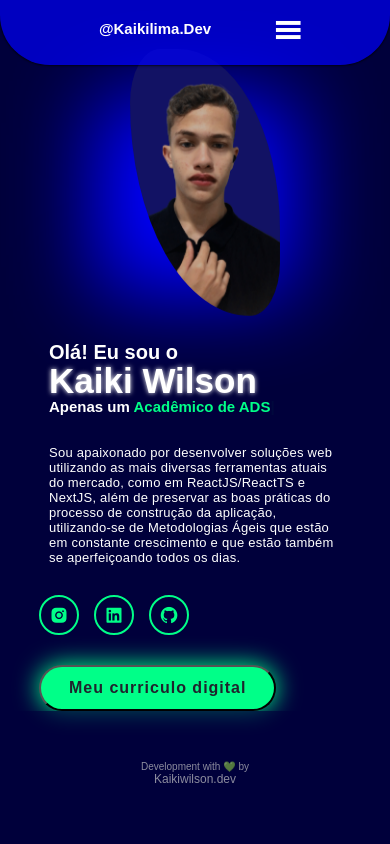
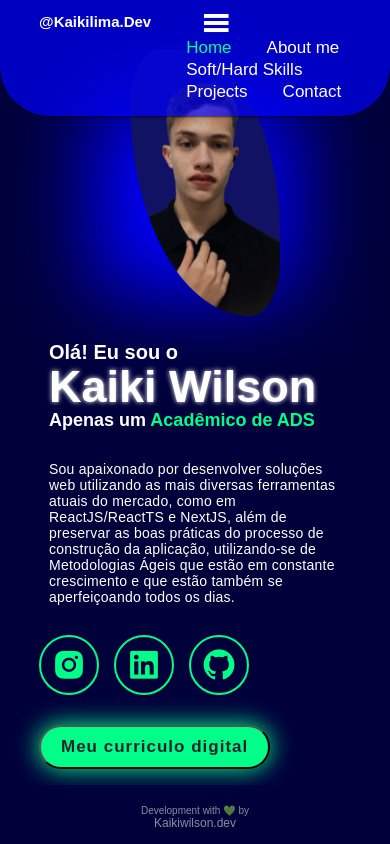
Before and after one commit to KaikiWilson/KaikiLima.dev.br, a React (Create React App) app: page / in a window 390 px wide. Built offline with nearby package versions, Linux system fonts and the light colour scheme.

Commit message:
Responsividade e ajustes em home page

```diff
--- a/src/pages/HomePage/HomePage.css
+++ b/src/pages/HomePage/HomePage.css
@@ -55,7 +55,7 @@
     display: inline-block;
     height: max-content;
     position: relative;
-    font-size: 18px;
+    font-size: 25px;
     opacity: 0;
     color: #fff;
     text-decoration: none;
@@ -113,7 +113,7 @@
   }
 
   .home-content .hello-i-am-the {
-    font-size: 32px;
+    font-size: 33px;
     font-weight: 700;
     opacity: 0;
     animation: slideBottom 1s ease forwards;
@@ -131,7 +131,7 @@
   }
 
   .home-content h1 {
-    font-size: 56px;
+    font-size: 80px;
     opacity: 0;
     font-weight: 700;
     margin: -3px 0;
@@ -142,14 +142,14 @@
   }
 
   .home-content p {
-    font-size: 16px;
+    font-size: 21px;
     opacity: 0;
     animation: slideLeft 1s ease forwards;
     animation-delay: 1s;
   }
 
   .home-img img {
-    max-width: 450px;
+    max-width: 500px;
     opacity: 0;
     margin-right: -20px;
     border-radius: 25% 85% 25% 100%;
@@ -161,12 +161,12 @@
     display: inline-flex;
     justify-content: center;
     align-items: center;
-    width: 40px;
-    height: 40px;
+    width: 60px;
+    height: 60px;
     background: transparent;
     border: 2px solid rgb(0, 255, 136);
     border-radius: 50%;
-    font-size: 20px;
+    font-size: 37px;
     color: rgb(0, 255, 136);
     text-decoration: none;
     margin: 30px 15px 30px 0;
@@ -183,7 +183,7 @@
   }
 
   .btn a {
-    font-size: 16px;
+    font-size: 25px;
     font-weight: 600;
     text-decoration: none;
     color: #1f242d;
@@ -191,7 +191,7 @@
 
   .btn {
     display: inline-block;
-    padding: 12px 28px;
+    padding: 20px 28px;
     background: rgb(0, 255, 136);
     border-radius: 40px;
     box-shadow: 0 0 25px rgb(0, 255, 136);
@@ -217,6 +217,7 @@
 
 .footer-homepage {
   display: flex;
+  position: fixed;
   justify-content: center;
   align-items: center;
   width: 100vw;
@@ -387,6 +388,7 @@
     position: fixed;
     width: 100vw;
     background-color: rgba(0, 0, 255, 0.678);
+    padding: 12.5px 10%;
     border-radius: 0 0 50px 50px;
     box-shadow: 0 0 2.5px .5px #000;
 
@@ -397,10 +399,6 @@
     width: 35vw;
     font-size: 15px;
     justify-content: center;
-  }
-
-  .navbar a{
-    display: none;
   }
 
   .none {
@@ -428,7 +426,7 @@
 
   .home {
     flex-direction: column;
-    height: max-content;
+    height: 90vh;
     justify-content:start;
   }
 
@@ -436,29 +434,30 @@
     width: 150px;
   }
 
-  .home-content .hello-i-am-the {
+  .home .home-content .hello-i-am-the {
     font-size: 20px;
     padding: 0 0 0 10px;
   }
 
-  .home-content h1 {
-    font-size: 35px;
+  .home .home-content h1 {
+    font-size: 45px;
     padding: 0 0 0 10px;
   }
 
   .home-content .hello-i-am-the:nth-of-type(2) {
-    font-size: 15px;
+    font-size: 18px;
   }
 
-  .home-content p {
-    font-size: 13px;
+  .home .home-content p {
+    font-size: 14px;
     letter-spacing: .25px;
     padding: 0 10px 0 10px;
   }
 
   .footer-homepage {
     height: max-content;
-    padding: 50px 0 50px 0;
+    margin-top: 25px;
+    padding: 20px 0 20px 0;
   }
 
   .box-shadow-img {
@@ -497,12 +496,35 @@
 
 
 /* Medium devices (landscape tablets, 768px and up) */
-/* @media only screen and (max-width: 1200px) {
-
-} */
+@media only screen and (max-width: 1440px) {
 
 
-/* Extra large devices (large laptops and desktops, 1200px and up) */
-/* @media only screen and (max-width: 1200px) {
+  .home-img img {
+    max-width: 325px;
+  }
 
-} */
+  .navbar a{
+    font-size: 17px;
+  }
+
+
+  .home-content .hello-i-am-the {
+    font-size: 33px;
+  }
+
+  .home-content h1 {
+    font-size: 57px;
+  }
+
+  .home-content p {
+    font-size: 17px;
+  }
+
+  .btn {
+    padding: 10px 20px;
+  }
+
+  .btn a {
+    font-size: 17px;
+  }
+}
```
